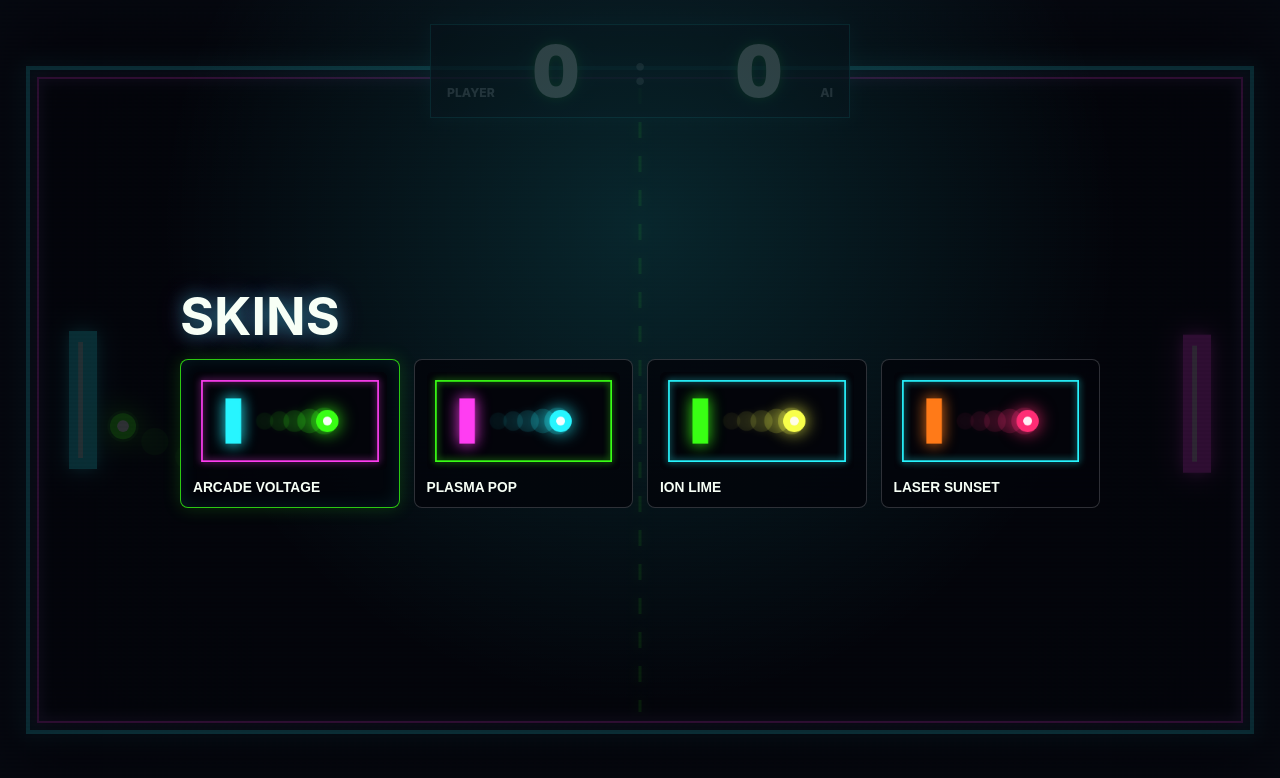
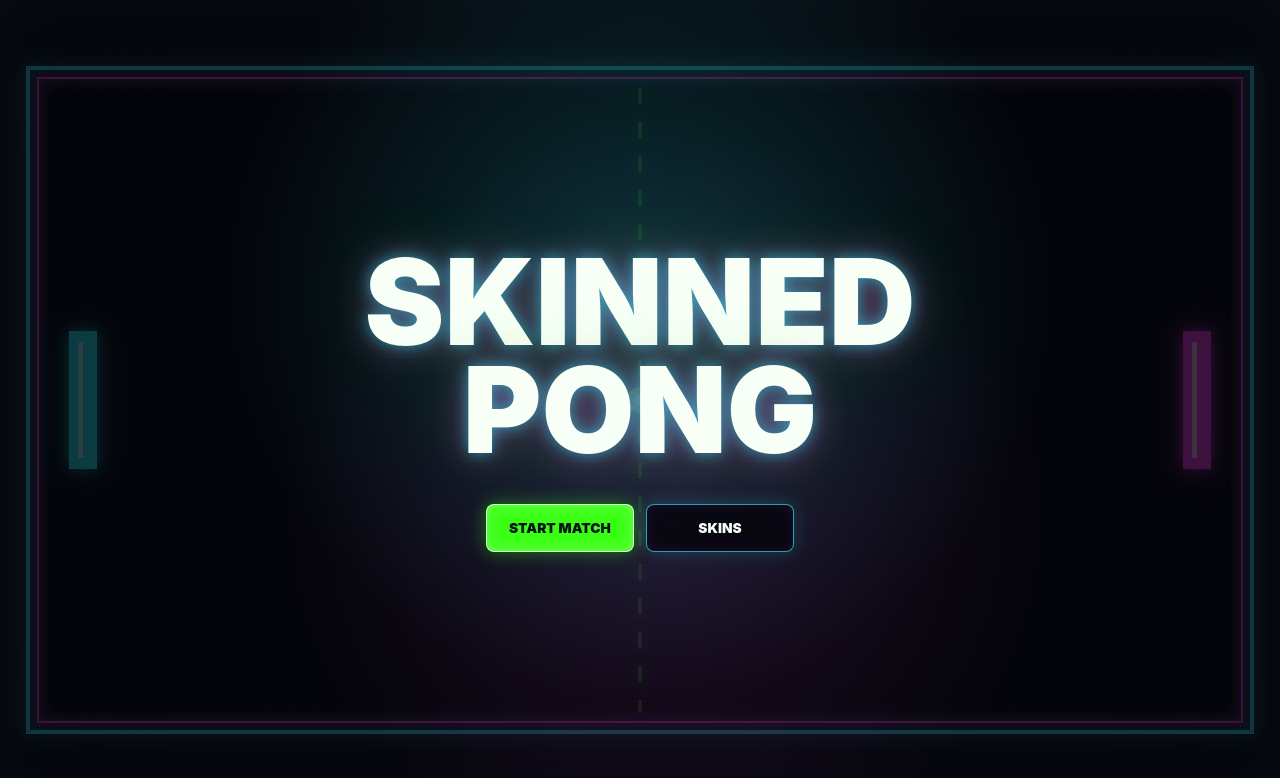
Before and after one commit to mtplayground/ben-salehi-52be-skinned-pong, a website built with Vite: page index.html in a window 1280 px wide. Built offline with nearby package versions, Linux system fonts and the light colour scheme; animation ran at ten frames a second.

Commit message:
feat: Title / start screen

```diff
--- a/index.html
+++ b/index.html
@@ -24,13 +24,39 @@
         </span>
       </aside>
       <section
+        id="start-screen"
+        class="start-screen"
+        aria-label="Start screen"
+      >
+        <div class="start-screen__panel">
+          <h1>Skinned Pong</h1>
+          <div class="start-screen__actions">
+            <button id="start-match-button" class="arcade-button" type="button">
+              Start Match
+            </button>
+            <button id="open-skins-button" class="arcade-button arcade-button--secondary" type="button">
+              Skins
+            </button>
+          </div>
+        </div>
+      </section>
+      <section
         id="skin-selection-screen"
         class="skin-screen"
         aria-label="Skin selection"
+        hidden
       >
         <div class="skin-screen__panel">
           <div class="skin-screen__header">
             <h1>Skins</h1>
+            <div class="skin-screen__actions">
+              <button id="skin-back-button" class="arcade-button arcade-button--secondary" type="button">
+                Back
+              </button>
+              <button id="skin-start-match-button" class="arcade-button" type="button">
+                Start Match
+              </button>
+            </div>
           </div>
           <div id="skin-picker-list" class="skin-grid"></div>
         </div>
--- a/src/game/state.ts
+++ b/src/game/state.ts
@@ -26,7 +26,7 @@ export function createInitialGameState(
 
   return {
     field: { ...field },
-    phase: "running",
+    phase: "title",
     timing: {
       frame: 0,
       elapsedSeconds: 0,
@@ -73,7 +73,7 @@ export function updateGameState(
   state.timing.deltaSeconds = step.deltaSeconds;
   state.timing.elapsedSeconds += step.deltaSeconds;
 
-  if (state.phase === "match-over") {
+  if (state.phase !== "running") {
     return;
   }
 
--- a/src/game/types.ts
+++ b/src/game/types.ts
@@ -43,7 +43,7 @@ export interface Skin {
 }
 
 export type PlayerSide = "player" | "opponent";
-export type GamePhase = "running" | "match-over";
+export type GamePhase = "title" | "running" | "match-over";
 
 export interface Score {
   player: number;
--- a/src/main.ts
+++ b/src/main.ts
@@ -5,16 +5,38 @@ import { createGameLoop } from "./game/loop";
 import { createCanvasRenderer } from "./game/render";
 import { loadSelectedSkinId, saveSelectedSkinId } from "./game/skinStorage";
 import { createInitialGameState, updateGameState } from "./game/state";
+import { createScreenNavigation } from "./ui/navigation";
 import { createScoreHud } from "./ui/score";
 import { createSkinSelectionScreen } from "./ui/skinSelection";
 
 const canvas = document.querySelector<HTMLCanvasElement>("#game-canvas");
+const startScreen = document.querySelector<HTMLElement>("#start-screen");
+const skinScreen = document.querySelector<HTMLElement>("#skin-selection-screen");
+const scoreHudElement = document.querySelector<HTMLElement>(".score-hud");
+const startMatchButton = document.querySelector<HTMLButtonElement>("#start-match-button");
+const openSkinsButton = document.querySelector<HTMLButtonElement>("#open-skins-button");
+const skinBackButton = document.querySelector<HTMLButtonElement>("#skin-back-button");
+const skinStartMatchButton = document.querySelector<HTMLButtonElement>(
+  "#skin-start-match-button",
+);
 const playerScore = document.querySelector<HTMLElement>("#player-score");
 const opponentScore = document.querySelector<HTMLElement>("#opponent-score");
 const skinPickerList = document.querySelector<HTMLElement>("#skin-picker-list");
 
 if (!canvas) {
   throw new Error("Game canvas element was not found.");
+}
+
+if (
+  !startScreen ||
+  !skinScreen ||
+  !scoreHudElement ||
+  !startMatchButton ||
+  !openSkinsButton ||
+  !skinBackButton ||
+  !skinStartMatchButton
+) {
+  throw new Error("Screen navigation elements were not found.");
 }
 
 if (!playerScore || !opponentScore) {
@@ -29,6 +51,12 @@ const renderer = createCanvasRenderer(canvas);
 const gameState = createInitialGameState(FIELD_SIZE, loadSelectedSkinId());
 const keyboard = createKeyboardInput(window);
 const scoreHud = createScoreHud({ playerScore, opponentScore });
+const navigation = createScreenNavigation({
+  startScreen,
+  skinScreen,
+  scoreHud: scoreHudElement,
+});
+
 createSkinSelectionScreen({
   container: skinPickerList,
   selectedSkinId: gameState.selectedSkinId,
@@ -37,6 +65,21 @@ createSkinSelectionScreen({
     saveSelectedSkinId(skinId);
   },
 });
+
+function startMatch(): void {
+  gameState.phase = "running";
+  navigation.showMatch();
+}
+
+startMatchButton.addEventListener("click", startMatch);
+skinStartMatchButton.addEventListener("click", startMatch);
+openSkinsButton.addEventListener("click", () => {
+  navigation.showSkins();
+});
+skinBackButton.addEventListener("click", () => {
+  navigation.showStart();
+});
+
 const gameLoop = createGameLoop({
   update: (step) => {
     updateGameState(gameState, step, keyboard.state);
@@ -55,5 +98,6 @@ function resize(): void {
 }
 
 window.addEventListener("resize", resize);
+navigation.showStart();
 resize();
 gameLoop.start();
--- a/src/styles.css
+++ b/src/styles.css
@@ -26,6 +26,10 @@ body,
 
 body {
   overflow: hidden;
+}
+
+[hidden] {
+  display: none !important;
 }
 
 .app-shell {
@@ -124,6 +128,95 @@ body {
   transform: translateX(-50%);
 }
 
+.start-screen {
+  position: absolute;
+  inset: 0;
+  z-index: 5;
+  display: grid;
+  align-items: center;
+  justify-items: center;
+  padding: clamp(18px, 5vw, 56px);
+  background:
+    radial-gradient(circle at 50% 36%, rgba(39, 245, 255, 0.18), transparent 26rem),
+    radial-gradient(circle at 52% 64%, rgba(255, 61, 242, 0.12), transparent 24rem),
+    rgba(3, 4, 10, 0.76);
+}
+
+.start-screen__panel {
+  display: grid;
+  gap: clamp(24px, 5vh, 42px);
+  justify-items: center;
+  width: min(680px, 100%);
+  text-align: center;
+}
+
+.start-screen h1 {
+  margin: 0;
+  font-size: clamp(3rem, 11vw, 7.5rem);
+  font-weight: 950;
+  line-height: 0.9;
+  color: #f7fff6;
+  text-transform: uppercase;
+  text-shadow:
+    0 0 16px rgba(39, 245, 255, 0.55),
+    0 0 36px rgba(255, 61, 242, 0.38),
+    0 0 72px rgba(57, 255, 20, 0.22);
+}
+
+.start-screen__actions,
+.skin-screen__actions {
+  display: flex;
+  flex-wrap: wrap;
+  justify-content: center;
+  gap: 12px;
+}
+
+.arcade-button {
+  min-width: 148px;
+  min-height: 48px;
+  padding: 0 20px;
+  color: #021014;
+  font: inherit;
+  font-size: 0.86rem;
+  font-weight: 950;
+  letter-spacing: 0;
+  text-transform: uppercase;
+  background: #39ff14;
+  border: 1px solid rgba(247, 255, 246, 0.82);
+  border-radius: 8px;
+  box-shadow:
+    0 0 18px rgba(57, 255, 20, 0.42),
+    inset 0 0 16px rgba(247, 255, 246, 0.28);
+  cursor: pointer;
+}
+
+.arcade-button:hover,
+.arcade-button:focus-visible {
+  background: #27f5ff;
+  box-shadow:
+    0 0 22px rgba(39, 245, 255, 0.48),
+    inset 0 0 16px rgba(247, 255, 246, 0.3);
+}
+
+.arcade-button:focus-visible {
+  outline: 2px solid #f7fff6;
+  outline-offset: 3px;
+}
+
+.arcade-button--secondary {
+  color: #f7fff6;
+  background: rgba(3, 4, 10, 0.82);
+  border-color: rgba(39, 245, 255, 0.68);
+  box-shadow:
+    0 0 18px rgba(39, 245, 255, 0.2),
+    inset 0 0 16px rgba(255, 61, 242, 0.1);
+}
+
+.arcade-button--secondary:hover,
+.arcade-button--secondary:focus-visible {
+  color: #021014;
+}
+
 .score-side {
   display: flex;
   align-items: baseline;
@@ -187,6 +280,10 @@ body {
 }
 
 .skin-screen__header {
+  display: flex;
+  align-items: center;
+  justify-content: space-between;
+  gap: 16px;
   margin-bottom: 18px;
 }
 
@@ -199,6 +296,17 @@ body {
   text-shadow:
     0 0 18px rgba(39, 245, 255, 0.45),
     0 0 30px rgba(255, 61, 242, 0.22);
+}
+
+@media (max-width: 720px) {
+  .skin-screen__header {
+    align-items: flex-start;
+    flex-direction: column;
+  }
+
+  .skin-screen__actions {
+    justify-content: flex-start;
+  }
 }
 
 @media (max-width: 560px) {
--- /dev/null
+++ b/src/ui/navigation.ts
@@ -0,0 +1,41 @@
+export interface ScreenNavigation {
+  showStart(): void;
+  showSkins(): void;
+  showMatch(): void;
+}
+
+export interface ScreenNavigationOptions {
+  startScreen: HTMLElement;
+  skinScreen: HTMLElement;
+  scoreHud: HTMLElement;
+}
+
+export function createScreenNavigation({
+  startScreen,
+  skinScreen,
+  scoreHud,
+}: ScreenNavigationOptions): ScreenNavigation {
+  function showStart(): void {
+    startScreen.hidden = false;
+    skinScreen.hidden = true;
+    scoreHud.hidden = true;
+  }
+
+  function showSkins(): void {
+    startScreen.hidden = true;
+    skinScreen.hidden = false;
+    scoreHud.hidden = true;
+  }
+
+  function showMatch(): void {
+    startScreen.hidden = true;
+    skinScreen.hidden = true;
+    scoreHud.hidden = false;
+  }
+
+  return {
+    showStart,
+    showSkins,
+    showMatch,
+  };
+}
```
